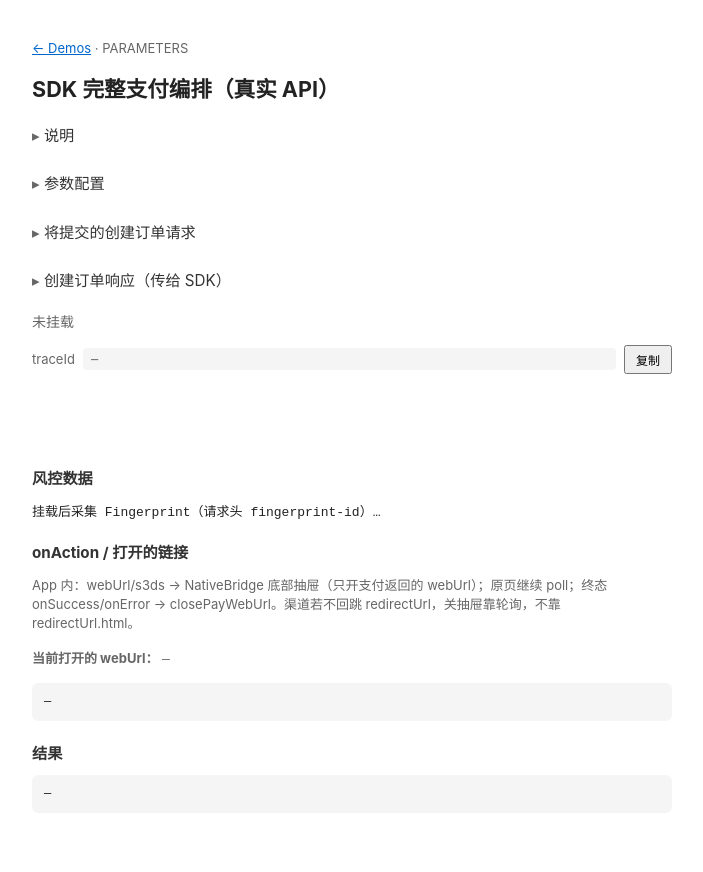
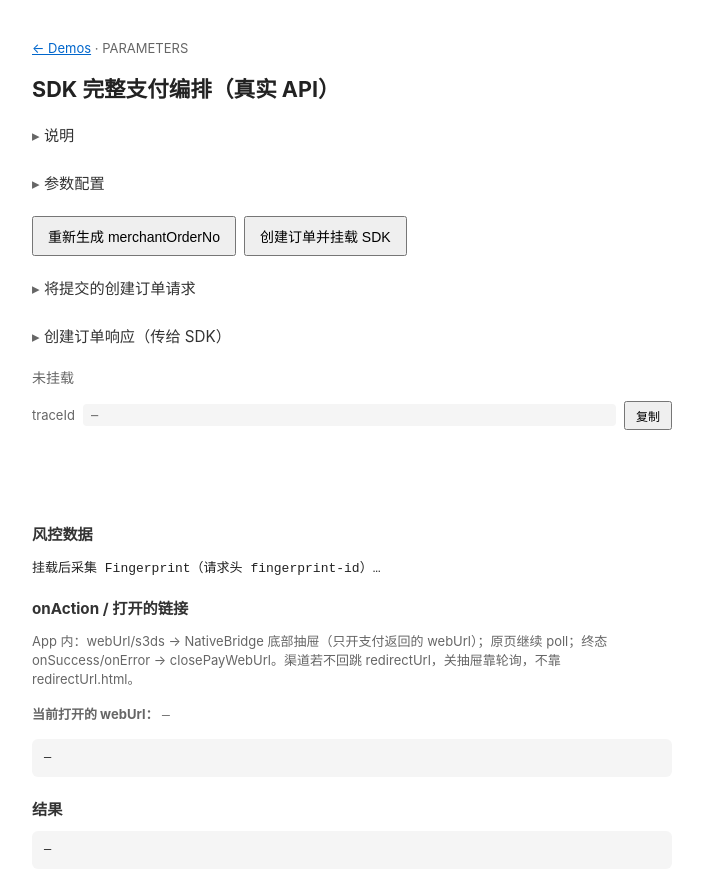
Before and after one commit to laibaduoji/pay-sdk-mvp, a website built with Vite: page demo/09-live-api.html in a window 1280 px wide. Shown: the whole page, without its empty margins (288-991 px from the left). Built offline with nearby package versions, Linux system fonts and the light colour scheme; no server answers.

Commit message:
Keep live demo action buttons outside the folded parameter panel.
Co-authored-by: Cursor <cursoragent@cursor.com>

```diff
--- a/demo/09-live-api.html
+++ b/demo/09-live-api.html
@@ -179,11 +179,13 @@
             <input type="text" name="withdrawType" placeholder="可选，空则不传" />
           </label>
         </fieldset>
-
-        <button type="button" id="regen-order-no">重新生成 merchantOrderNo</button>
-        <button type="button" id="apply-btn">创建订单并挂载 SDK</button>
       </form>
     </details>
+
+    <div class="demo-actions">
+      <button type="button" id="regen-order-no">重新生成 merchantOrderNo</button>
+      <button type="button" id="apply-btn">创建订单并挂载 SDK</button>
+    </div>
 
     <details class="json-fold">
       <summary class="section-title">将提交的创建订单请求</summary>
--- a/demo/common.css
+++ b/demo/common.css
@@ -135,11 +135,19 @@ h1 {
   margin-top: 6px;
 }
 
-.panel button {
+.panel button,
+.demo-actions button {
   margin-top: 4px;
   padding: 8px 14px;
   font-size: 14px;
   cursor: pointer;
+}
+
+.demo-actions {
+  display: flex;
+  flex-wrap: wrap;
+  gap: 8px;
+  margin: 12px 0 4px;
 }
 
 .section-title {
```
